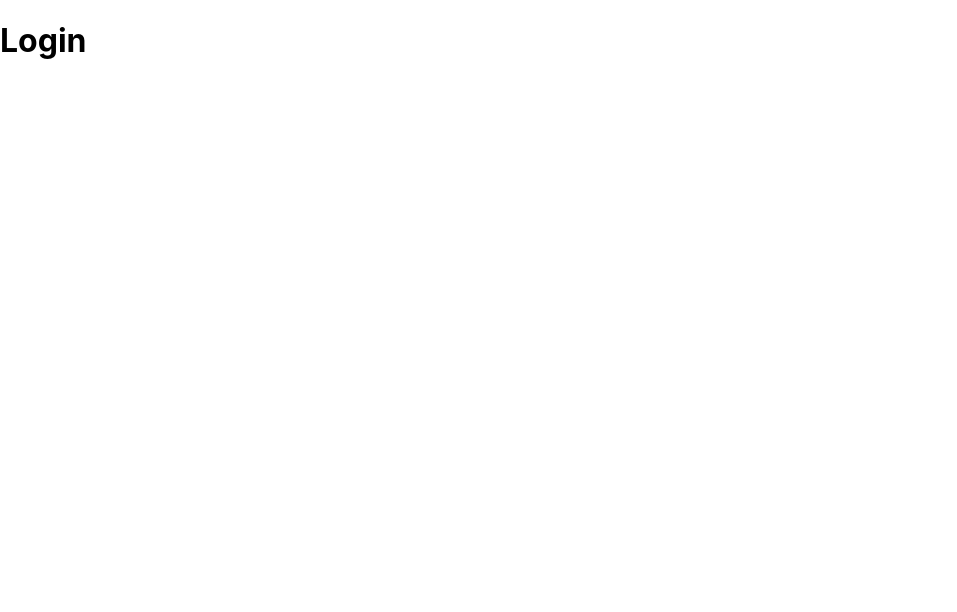
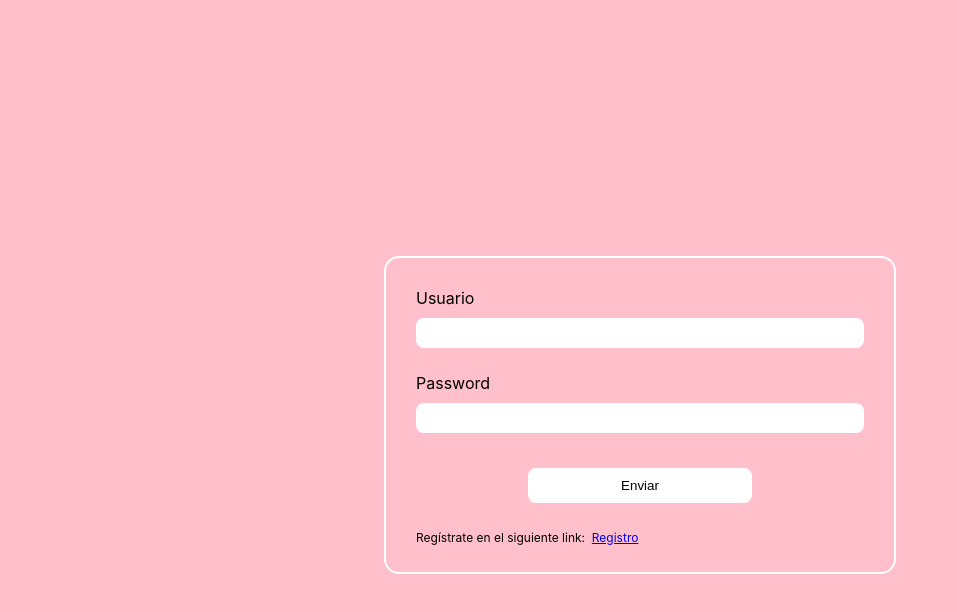
Before and after one commit to Radgus/reservaciones, a React (Create React App) app: page /login in a window 1280 px wide. Shown: the top 612 px of the page, without its empty margins (0-957 px from the left). Built offline with nearby package versions, Linux system fonts and the light colour scheme.

Commit message:
login page added, falta funcionalidad

```diff
--- a/src/pages/Login/index.jsx
+++ b/src/pages/Login/index.jsx
@@ -1,10 +1,100 @@
 import React from 'react';
 import Styled from 'styled-components';
 
+const Container = Styled.div`
+  width: 100vw;
+  height: 100vh;
+  padding: 20% 30%;
+  box-sizing: border-box;
+  background-color: pink;
+`;
+
+const Main = Styled.div`
+  border: 2px solid white;
+  border-radius: 15px;
+  padding: 15px 30px;
+  .inputs {
+    display: flex;
+    flex-direction: column;
+    margin: 15px 0 0 0;
+  }
+  input {
+    border-radius: 8px;
+    border: none;
+    width: 100%;
+    padding-left: 15px;
+    box-sizing: border-box;
+    margin: 10px 0 25px 0;
+    height: 30px;
+    outline: none;
+  }
+  .submit {
+    width: 100%;
+    display: flex;
+    justify-content: center;
+    margin: 10px 0 0 0;
+  }
+  button {
+    background-color: white;
+    border-radius: 8px;
+    border: 2px solid white;
+    width: 50%;
+    height: 35px;
+  }
+  button:hover {
+    border: 2px solid black;
+    background-color: lightcyan;
+  }
+  .registro {
+    display: flex;
+    margin-top: 15px;
+  }
+  p {
+    font-size: 0.75rem;
+  }
+`;
+
+
 const Login = () => {
 
+  const handleSubmit = (e) => {
+    console.log('enviar form');
+    e.preventDefault();
+  }
+
   return (
-    <h1>Login</h1>
+    <Container>
+      <Main>
+        <form onSubmit={handleSubmit}>
+          <div className='inputs'>
+            <label for="user">Usuario </label>
+            <input
+              type="text"
+              id="user"
+              name="reservation-user"
+              // value={valueDate}
+              // onChange={handleDate}
+              />
+            <label for="password">Password </label>
+            <input
+              type="password"
+              id="password"
+              name="reservation-password"
+              // value={valueDate}
+              // onChange={handleDate}
+              />
+          </div>
+          <div className='submit'>
+            <button type='submit'>Enviar</button>
+          </div>
+        </form>
+        <div className='registro'>
+          <p>Regístrate en el siguiente link: &nbsp;
+            <a href="#">Registro</a>
+          </p>
+        </div>
+      </Main>
+    </Container>
   )
 }
 
```
